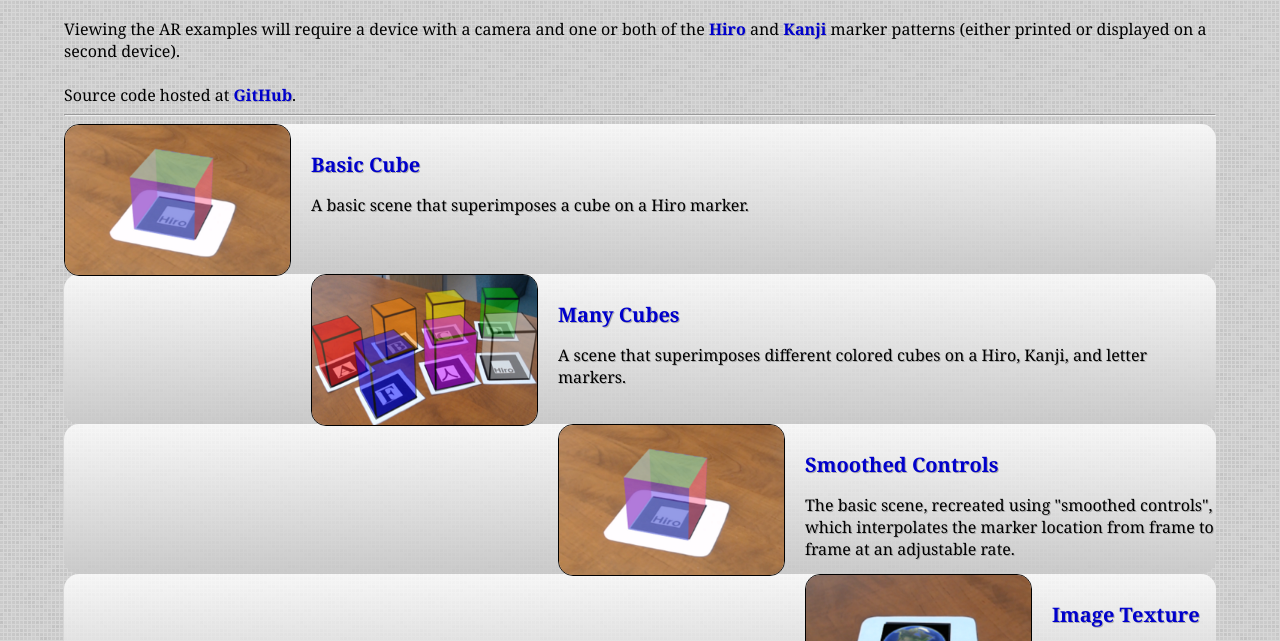
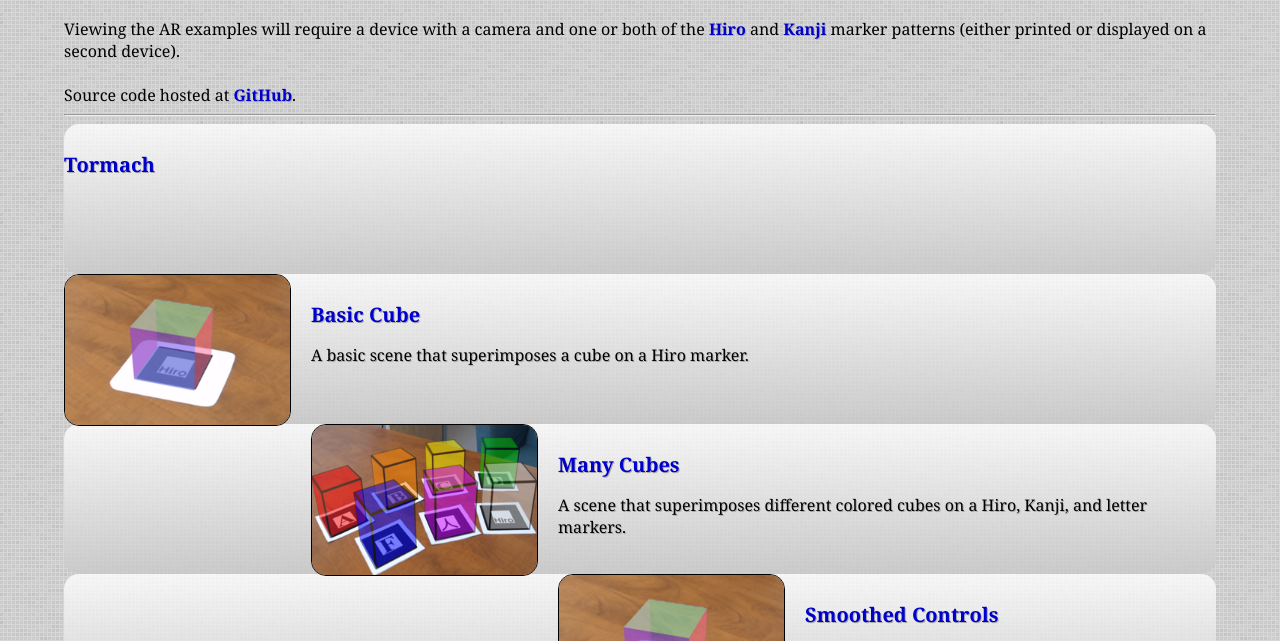
Before and after one commit to allen504/allen504.github.io, a plain HTML site: page index.html in a window 1280 px wide. Shown: the part 135-776 px from the top of the page. Drawn offline with Linux system fonts and the light colour scheme.

Commit message:
trying example code from ARjs docs

```diff
--- a/index.html
+++ b/index.html
@@ -15,6 +15,13 @@ Viewing the AR examples will require a device with a camera and one or both of t
 Source code hosted at <a class="toc" href="https://github.com/stemkoski/AR-Examples">GitHub</a>.
 
 <hr/>
+
+<div class="fancy">
+    <a href="tormach_model.html" target="_blank">
+
+    <br/>Tormach</a>
+
+    </div>
 
 <div class="fancy">
 <a href="hello-cube.html">
```
